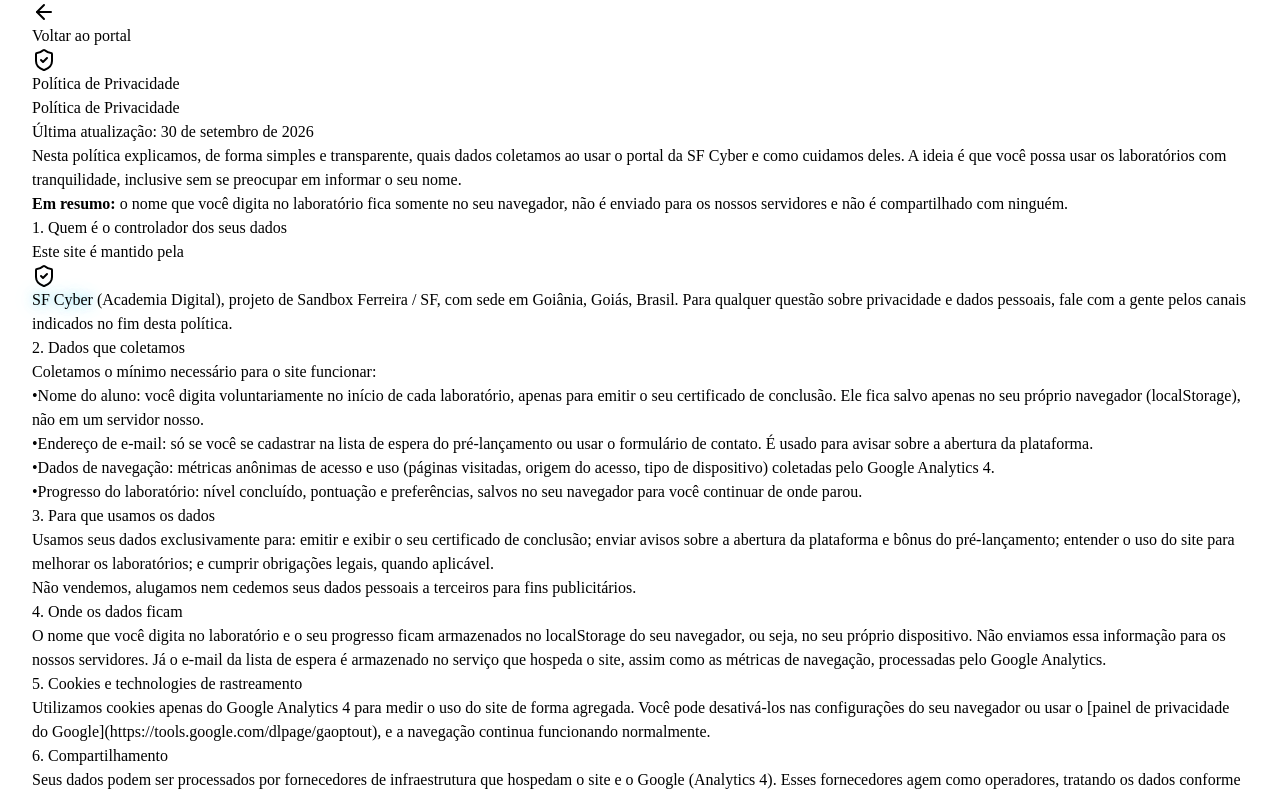
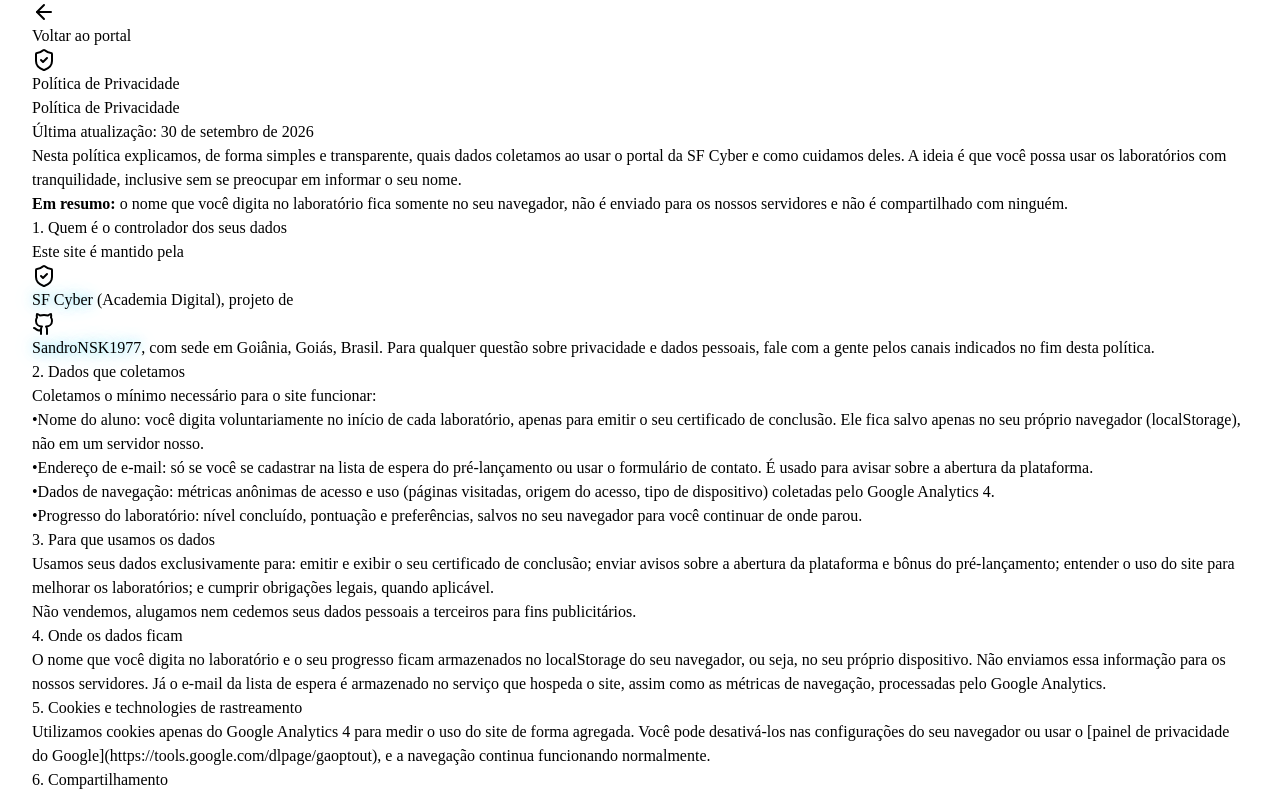
Before and after one commit to sandronsk1977-creator/sf-cyber, a React (Vite) app in the folder client/: page /privacidade in a window 1280 px wide. Shown: the top 795 px of the page. Built offline with nearby package versions, Linux system fonts and the light colour scheme.

Commit message:
feat: link do GitHub do autor na politica de privacidade

```diff
--- a/client/src/pages/Privacidade.tsx
+++ b/client/src/pages/Privacidade.tsx
@@ -1,6 +1,6 @@
 import React from "react";
 import { Link } from "wouter";
-import { ShieldCheck, ArrowLeft } from "lucide-react";
+import { ShieldCheck, ArrowLeft, Github } from "lucide-react";
 
 const SFCyber = () => (
   <span className="inline-flex items-center gap-1 align-middle text-cyan-400 font-bold animate-logo-text-pulse whitespace-nowrap">
@@ -14,8 +14,18 @@
     titulo: "1. Quem é o controlador dos seus dados",
     texto: (
       <>
-        Este site é mantido pela <SFCyber /> (Academia Digital), projeto de Sandbox Ferreira / SF,
-        com sede em Goiânia, Goiás, Brasil. Para qualquer questão sobre privacidade e dados
+        Este site é mantido pela <SFCyber /> (Academia Digital), projeto de{" "}
+        <a
+          href="https://github.com/sandronsk1977-creator"
+          target="_blank"
+          rel="noopener noreferrer"
+          title="GitHub: sandronsk1977-creator"
+          className="inline-flex items-center gap-1 align-middle text-cyan-400 font-bold animate-logo-text-pulse hover:text-cyan-300 transition-colors whitespace-nowrap"
+        >
+          <Github className="w-4 h-4" />
+          SandroNSK1977
+        </a>
+        , com sede em Goiânia, Goiás, Brasil. Para qualquer questão sobre privacidade e dados
         pessoais, fale com a gente pelos canais indicados no fim desta política.
       </>
     ),
```
